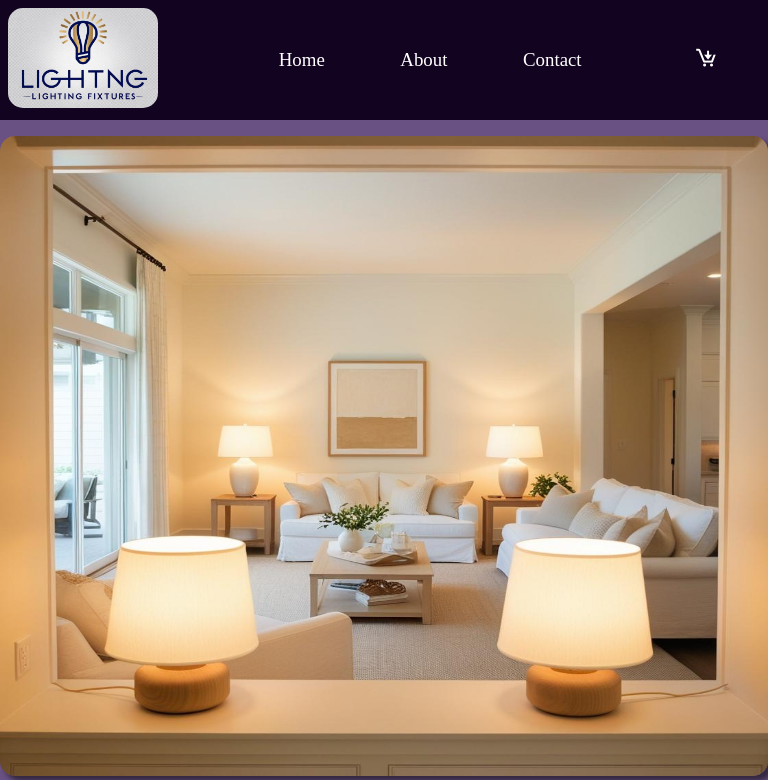
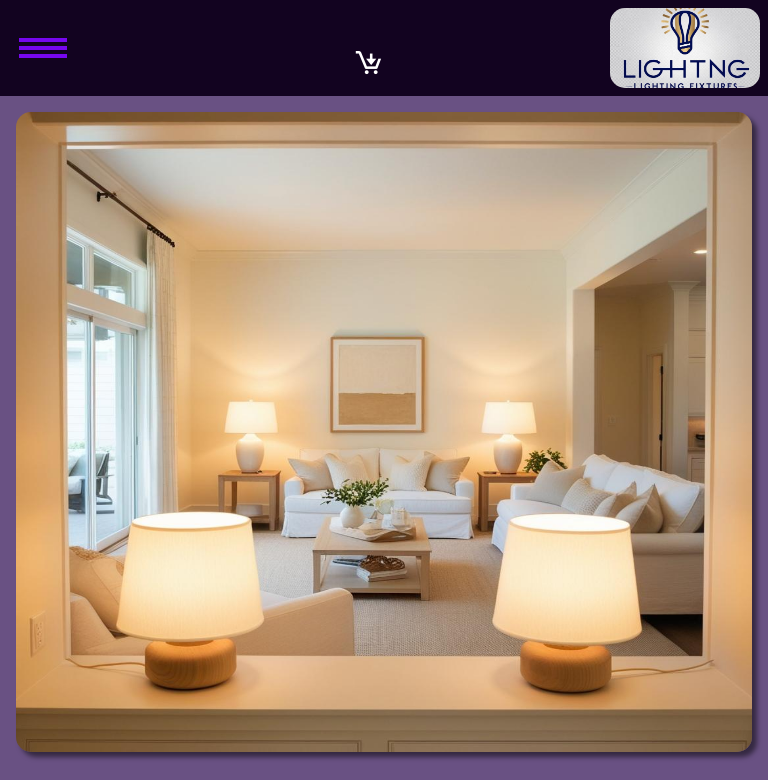
Before and after one commit to dorffdaniel/landing-Page-Brilho-Ideal-, a plain HTML site: page index.html in a window 768 px wide. Shown: the top 780 px of the page. Drawn offline with nearby package versions, Linux system fonts and the light colour scheme.

Commit message:
btn hamburguer adicionado

```diff
--- a/index.html
+++ b/index.html
@@ -14,8 +14,13 @@
         <div class="logo">
             <img src="./src/imagens/logo.jpg" alt="logo da empresa">
         </div>
+        <div class="hamburguer">
+            <div class="linha"></div>
+            <div class="linha"></div>
+            <div class="linha"></div>
+        </div>
         <nav>
-            <ul>
+            <ul class="nav-list">
                 <li><a href="#">Home</a></li>
                 <li><a href="#">About</a></li>
                 <li><a href="#">Contact</a></li>
--- a/src/css/responsivo.css
+++ b/src/css/responsivo.css
@@ -73,7 +73,56 @@
 }
 
 
-@media (min-width: 717px){
+@media (min-width: 717px) and (max-width: 1025px){
+    .cabecalho{
+        height: 12vh;
+        position: relative;
+    }
+
+    .logo img{
+        position: absolute;
+        right: 0;
+        top: 0;
+        height: 5em;
+    }
+
+    .carrinho .bx{
+        position: absolute;
+        top: 50%;
+        right: 50%;
+        font-size: 1.3em;
+    }
+
+    .hamburguer{
+        display: block;
+        position: absolute;
+        left: 1em;
+        z-index: 1;
+    }
+
+    .nav-list{
+        display: flex;
+        flex-direction: column;
+        position: absolute;
+        left: 0;
+        top: 0;
+        justify-content: space-around;
+        height: 100vh;
+        width: 50vw;
+        background: #120320;
+        opacity: 0;
+        transition: all ease 0.5s;
+    }
+
+    .nav-list.ativar{
+        opacity: 1;
+        transition: all ease 0.5s;
+    }
+
+    .informacao img{
+       margin: 1em;
+    }
+
     .footer-card{
       margin: 1em;
     }
--- a/src/css/style.css
+++ b/src/css/style.css
@@ -26,6 +26,17 @@ body{
     object-fit: cover;
     border-radius: 15px;
     margin: 0.5em;
+}
+
+.hamburguer{
+    display: none;
+}
+
+.linha{
+    margin: 0.2em;
+    width: 3em;
+    height: 0.3em;
+    background: #7707f0;
 }
 
 nav ul{
--- a/src/js/index.js
+++ b/src/js/index.js
@@ -21,4 +21,11 @@ const btn = document.querySelector(".btn").addEventListener('click', ()=>{
 
     btn.classList.remove('animacao');
     btn.classList.add('clicado');
-})
+});
+
+const hamburguer = document.querySelector('.hamburguer');
+let navList = document.querySelector('.nav-list');
+
+hamburguer.addEventListener('click', ()=>{
+    navList.classList.toggle('ativar');
+});
```
